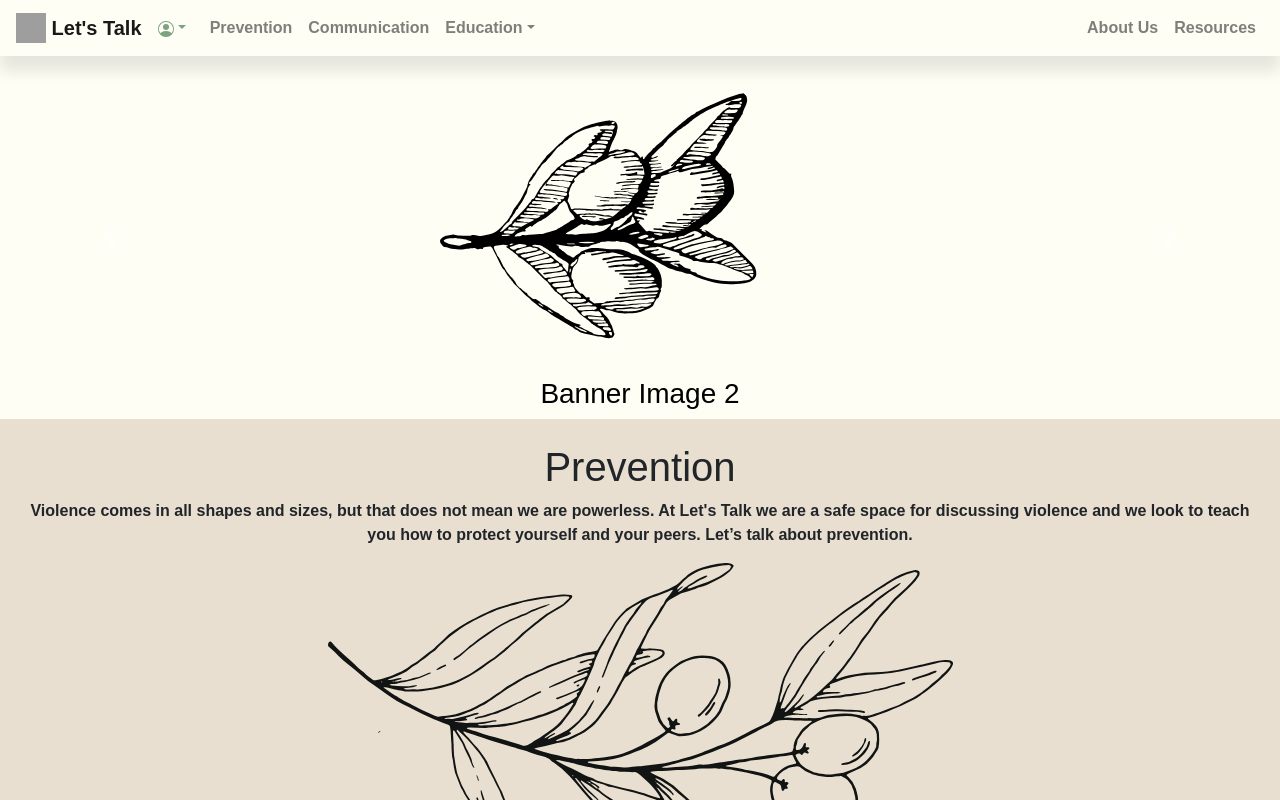
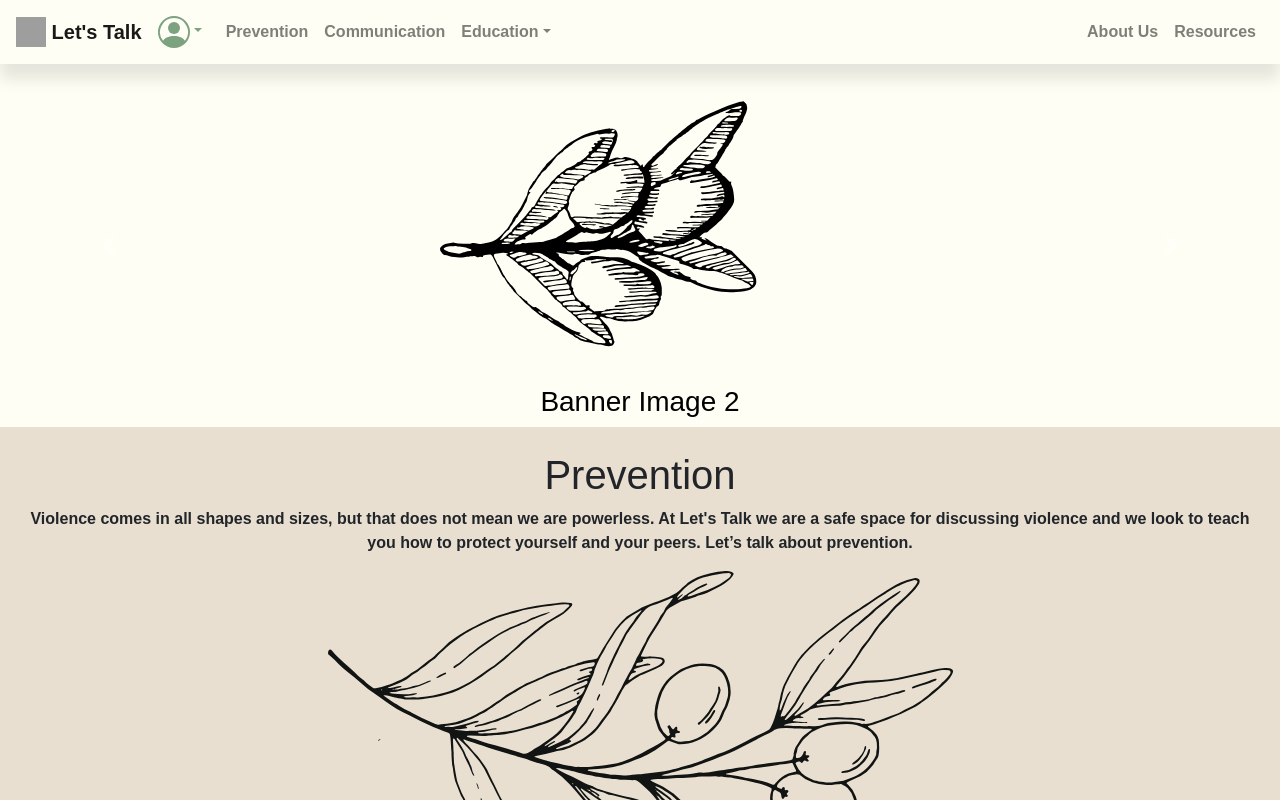
Before and after one commit to williamjessop/I2P, a React (Create React App) app in the folder front-end/: page / in a window 1280 px wide. Shown: the top 800 px of the page. Built offline with nearby package versions, Linux system fonts and the light colour scheme; grey boxes are pictures that could not be loaded.

Commit message:
Pushing navbar changes for Will

```diff
--- a/front-end/src/App.css
+++ b/front-end/src/App.css
@@ -7,8 +7,11 @@
   box-shadow: 0px 15px 15px #0000001a
 }
 
-.secondaryBackground {
-  background-color: #e8dfd0;
+.nav-dropdown-override::after {
+  border-top: none !important;
+  border-right: none !important;
+  border-bottom: none !important;
+  border-left: none !important;
 }
 
 .navbar-brand {
@@ -22,6 +25,10 @@
   }
 }
 
+.secondaryBackground {
+  background-color: #e8dfd0;
+}
+
 .branchGraphic1 {
   width: 50%;
 }
--- a/front-end/src/App.js
+++ b/front-end/src/App.js
@@ -1,10 +1,10 @@
-import './App.css';
 import Navigation from './components/Navigation';
 import Home from './components/Home';
 import AboutUs from './components/AboutUs'
 import Communication from './components/Communication'
 import Prevention from './components/Prevention'
 import Resources from './components/Communication'
+import './App.css';
 
 import {
   Switch,
--- a/front-end/src/components/Navigation.jsx
+++ b/front-end/src/components/Navigation.jsx
@@ -20,7 +20,10 @@ function Navigation() {
             Let's Talk
             </div>
         </Navbar.Brand>
-        <NavDropdown eventKey={3} title={<Icon.PersonCircle />} id="collasible-nav-dropdown btn-profile">
+        <NavDropdown eventKey={3} title={<svg xmlns="http://www.w3.org/2000/svg" width="2em" height="2em" fill="currentColor" class="bi bi-person-circle" viewBox="0 0 16 16">
+  <path d="M11 6a3 3 0 1 1-6 0 3 3 0 0 1 6 0z"/>
+  <path fill-rule="evenodd" d="M0 8a8 8 0 1 1 16 0A8 8 0 0 1 0 8zm8-7a7 7 0 0 0-5.468 11.37C3.242 11.226 4.805 10 8 10s4.757 1.225 5.468 2.37A7 7 0 0 0 8 1z"/>
+</svg>} id="collasible-nav-dropdown btn-profile" style={{}}> Dropdown Item 1
         </NavDropdown>
         <Navbar.Collapse id="responsive-navbar-nav">
           <Nav className="mr-auto">
```
